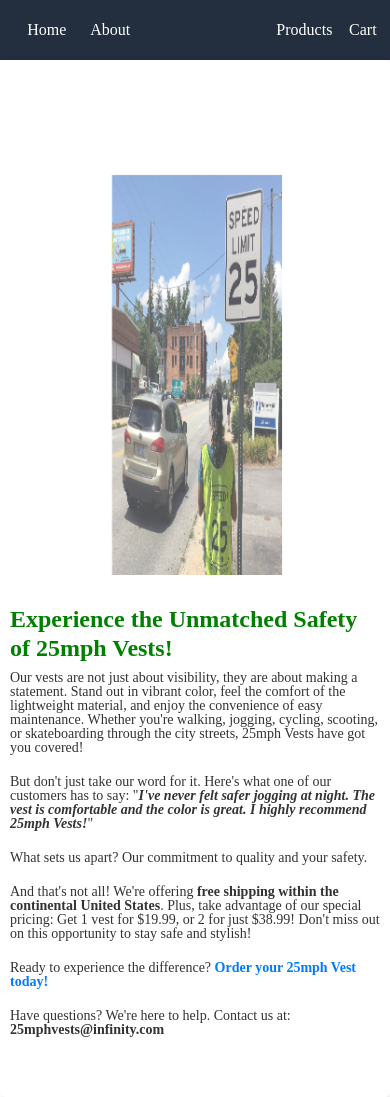
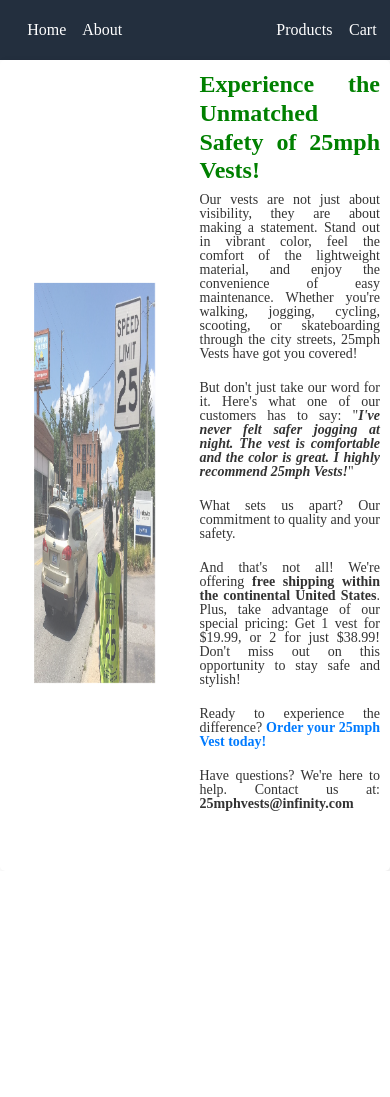
Before and after one commit to lm1298/VestStore, a Django app: page /about/ in a window 390 px wide. After the commit the page ends 871 px from the top, so only its background shows below. Run offline with Django 5.2, Linux system fonts and the light colour scheme; some libraries are stand-ins or nearby versions.

Commit message:
SCRUM-42 modify slideshow alignment, pixel size for mobile view

```diff
--- a/vests/static/css/about-styles.css
+++ b/vests/static/css/about-styles.css
@@ -28,7 +28,7 @@ body {
 }
 
 .left a {
-    margin-right: 30%;
+    margin-right: 20%;
 }
 
 .right a {
@@ -50,7 +50,7 @@ img {
     flex-wrap: wrap;
     align-items: center;
     justify-content: space-between;
-    padding: 30px;
+    padding: 20px;
 }
 
 .about-image {
@@ -71,7 +71,7 @@ img {
 
 .slideshow-container {
     flex: 1;
-    margin: 20px 2px;
+    margin: 10px 2px;
     width: 100%
 }
 
@@ -82,16 +82,16 @@ img {
     color: #333;
     line-height: 1;
     margin: 40px 5px;
-    margin-top: 100px;
+    margin-top: 60px;
     margin-left: 2px;
-    margin-right: 40px;
-    text-align: left;
+    margin-right: 50px;
+    text-align: justify;
     width: 100%
 }
 
 .mySlides {
     display: none;
-    padding: 90px;
+    padding: 50px;
     text-align: center;
 }
 
@@ -194,7 +194,7 @@ img {
     }
     .slideshow-container {
         flex: 1;
-        margin: 20px 20px;
+        margin: 5px 2px;
         width: 100%;
         height: 100%;
     }
@@ -204,8 +204,14 @@ img {
         color: #333;
         margin: 40px 5px;
         margin-top: 10px;
-        margin-left: 10px;
+        margin-left: 15px;
         margin-right: 10px;
+        text-align: justify;
         width: 100%;
     }
+    .mySlides {
+        display: none;
+        padding: 30px;
+        text-align: center;
+    }
 }
```
